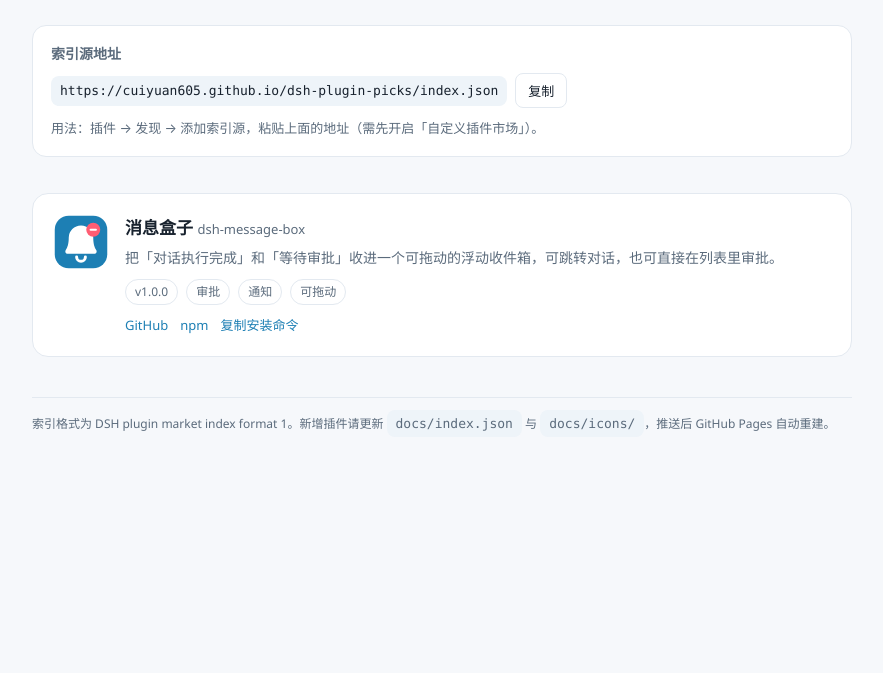
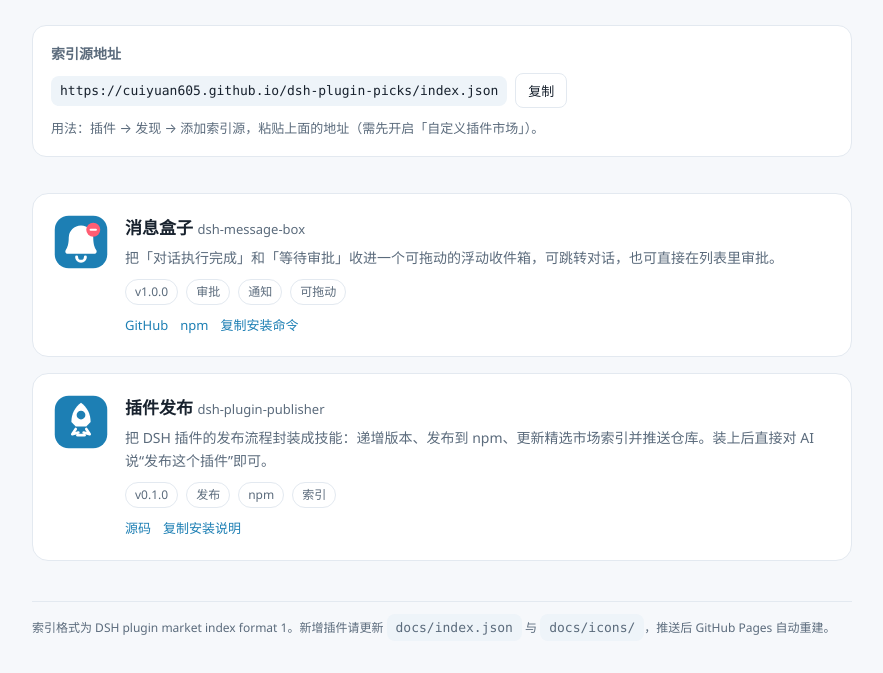
Before and after one commit to cuiyuan605/dsh-plugin-picks, a plain HTML site: page docs/index.html in a window 1280 px wide. Shown: the part 141-814 px from the top of the page, without its empty margins (198-1081 px from the left). Drawn offline with Linux system fonts and the light colour scheme.

Commit message:
Show the publisher plugin on the page

```diff
--- a/docs/index.html
+++ b/docs/index.html
@@ -66,6 +66,24 @@
         </div>
       </div>
     </article>
+
+    <article class="card">
+      <img src="icons/dsh-plugin-publisher.svg" alt="插件发布图标">
+      <div>
+        <h3>插件发布 <span style="color:var(--muted);font-size:13px;font-weight:400">dsh-plugin-publisher</span></h3>
+        <p>把 DSH 插件的发布流程封装成技能：递增版本、发布到 npm、更新精选市场索引并推送仓库。装上后直接对 AI 说“发布这个插件”即可。</p>
+        <div class="meta">
+          <span class="tag">v0.1.0</span>
+          <span class="tag">发布</span>
+          <span class="tag">npm</span>
+          <span class="tag">索引</span>
+        </div>
+        <div class="actions">
+          <a href="https://github.com/cuiyuan605/dsh-plugin-picks/tree/main/plugins/dsh-plugin-publisher" target="_blank" rel="noreferrer">源码</a>
+          <a href="#" onclick="copyPublisher();return false">复制安装说明</a>
+        </div>
+      </div>
+    </article>
   </main>
 
   <footer>
@@ -75,6 +93,7 @@
 <script>
 function copyIndex(){copyText(document.getElementById('index-url').textContent)}
 function copyCmd(){copyText("dsh plugin --profile web add 'dsh-message-box'")}
+function copyPublisher(){copyText("在「发现」中打开本索引，选择「插件发布」安装（Git 源，固定 commit）")}
 function copyText(t){
   if(navigator.clipboard&&navigator.clipboard.writeText){navigator.clipboard.writeText(t).then(()=>flash(),()=>fallback(t))}
   else fallback(t)
```
